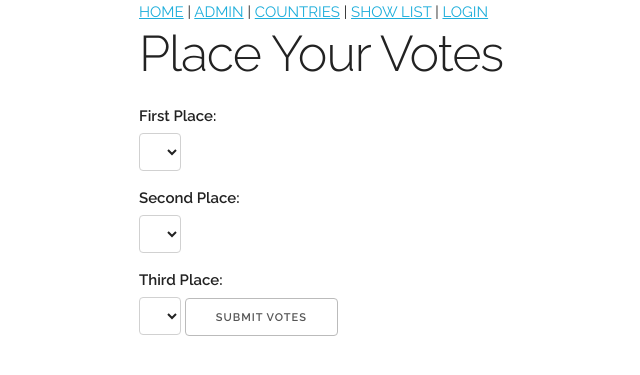
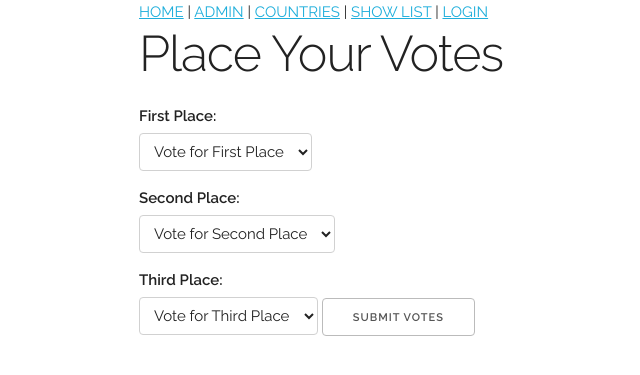
Before and after one commit to motherdomains/superagency, a Flask app: page /song_contest/vote/1/1 in a window 1280 px wide. Shown: the top 375 px of the page, without its empty margins (21-661 px from the left). Run offline with Flask 3, Linux system fonts and the light colour scheme; data that the repository does not hold is empty; parts of the project's set-up code (start-up, migrations or seed data) failed here and were passed over; some libraries are stand-ins or nearby versions.

Commit message:
Daily update: 2025-01-29

```diff
--- a/blueprints/song_contest/templates/vote_page.html
+++ b/blueprints/song_contest/templates/vote_page.html
@@ -5,6 +5,7 @@
 <form method="POST">
     <label for="vote_1">First Place:</label>
     <select id="vote_1" name="vote_1" onchange="updateOptions('vote_1', 'vote_2', 'vote_3')">
+        <option>Vote for First Place</option>
         {% for country_id, country_name in countries %}
         <option value="{{ country_id }}">{{ country_name }}</option>
         {% endfor %}
@@ -12,6 +13,7 @@
 
     <label for="vote_2">Second Place:</label>
     <select id="vote_2" name="vote_2" onchange="updateOptions('vote_2', 'vote_3')">
+        <option>Vote for Second Place</option>
         {% for country_id, country_name in countries %}
         <option value="{{ country_id }}">{{ country_name }}</option>
         {% endfor %}
@@ -19,6 +21,7 @@
 
     <label for="vote_3">Third Place:</label>
     <select id="vote_3" name="vote_3">
+        <option>Vote for Third Place</option>
         {% for country_id, country_name in countries %}
         <option value="{{ country_id }}">{{ country_name }}</option>
         {% endfor %}
--- a/blueprints/song_contest/views.py
+++ b/blueprints/song_contest/views.py
@@ -191,8 +191,12 @@ def register_routes(song_contest_bp):
             grand_totals.append({
                 'countryID': result.countryID,
                 'country': result.country,
-                'total': total
+                'total': total,
+                'votesFirst': result.votesFirst,  # Include 1st place votes
+                'votesSecond': result.votesSecond,  # Include 2nd place votes
+                'votesThird': result.votesThird,  # Include 3rd place votes
             })
+
         # Debugging: Print the grand totals
         print("Grand Totals:", grand_totals)
         return sorted(grand_totals, key=lambda x: x['total'], reverse=True)
@@ -217,16 +221,31 @@ def register_routes(song_contest_bp):
     # Route to display results
     @song_contest_bp.route('/show/<int:show_id>/results')
     def show_results(show_id):
-        # Fetch results and calculate adjusted totals
+        # Fetch results and calculate grand totals
         results = get_show_results(show_id)
         grand_totals = calculate_grand_totals(results)
 
         # Get audience size (e.g., from the database or a configuration)
         audience_size = 100  # Example: Replace with actual audience size
 
+        # Calculate adjusted totals
         adjusted_totals = adjust_totals(grand_totals, audience_size)
 
+        # Combine grand_totals and adjusted_totals into a single list of dictionaries
+        combined_results = []
+        for grand, adjusted in zip(grand_totals, adjusted_totals):
+            combined_results.append({
+                'countryID': grand['countryID'],
+                'country': grand['country'],
+                'grand_total': grand['total'],
+                'adjusted_total': adjusted['adjusted_total'],
+                'votes_first': grand['votesFirst'],  # Add 1st place votes
+                'votes_second': grand['votesSecond'],  # Add 2nd place votes
+                'votes_third': grand['votesThird'],  # Add 3rd place votes
+            })
+
+        # Debugging: Print the final data being passed to the template
+        print("Data Passed to Template:", combined_results)
+
         # Render the results template
-        # Debugging: Print the final data being passed to the template
-        print("Data Passed to Template:", adjusted_totals)
-        return render_template('results.html', results=adjusted_totals)
+        return render_template('results.html', results=combined_results)
```
Also changed, not shown: blueprints/song_contest/templates/results.html (+8 -0 lines), docs/BUILD NOTES.txt (+9 -5 lines).
